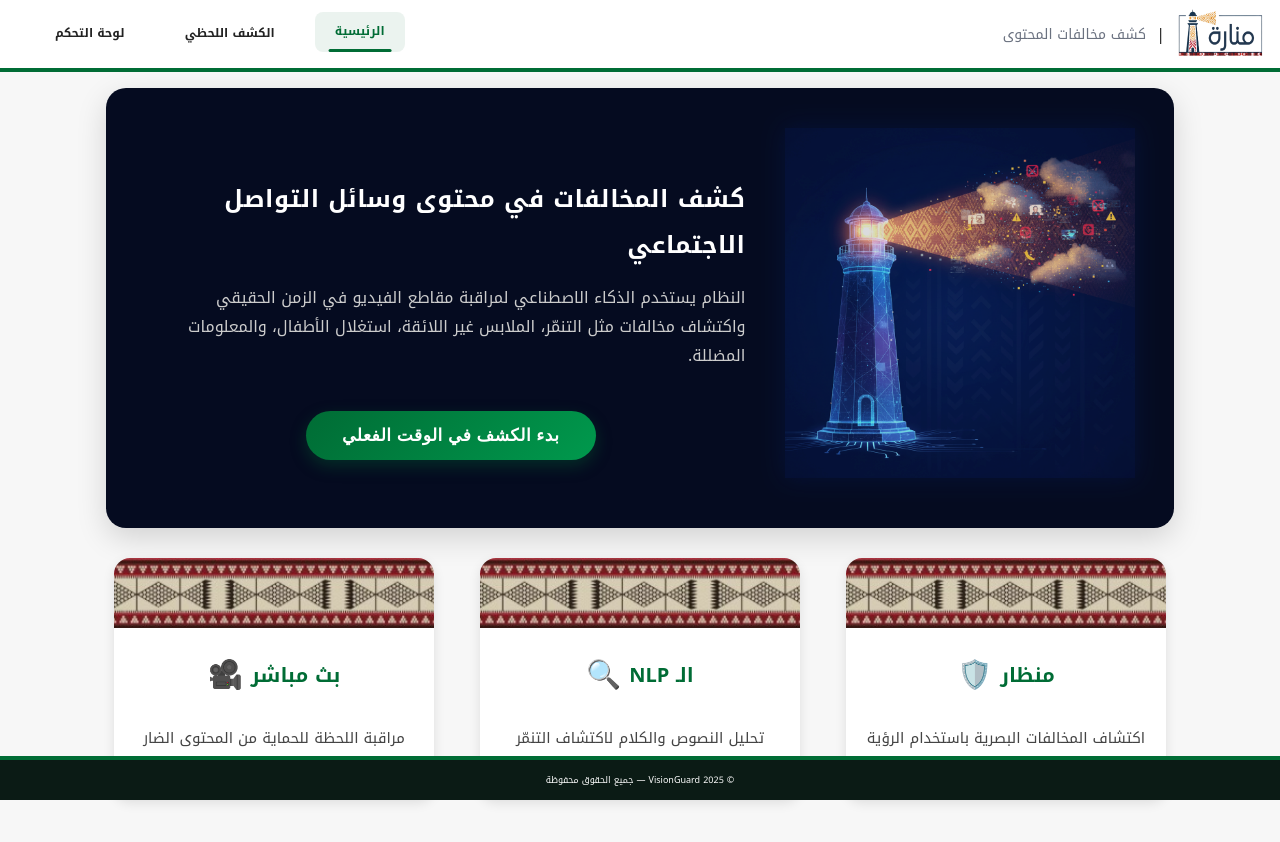
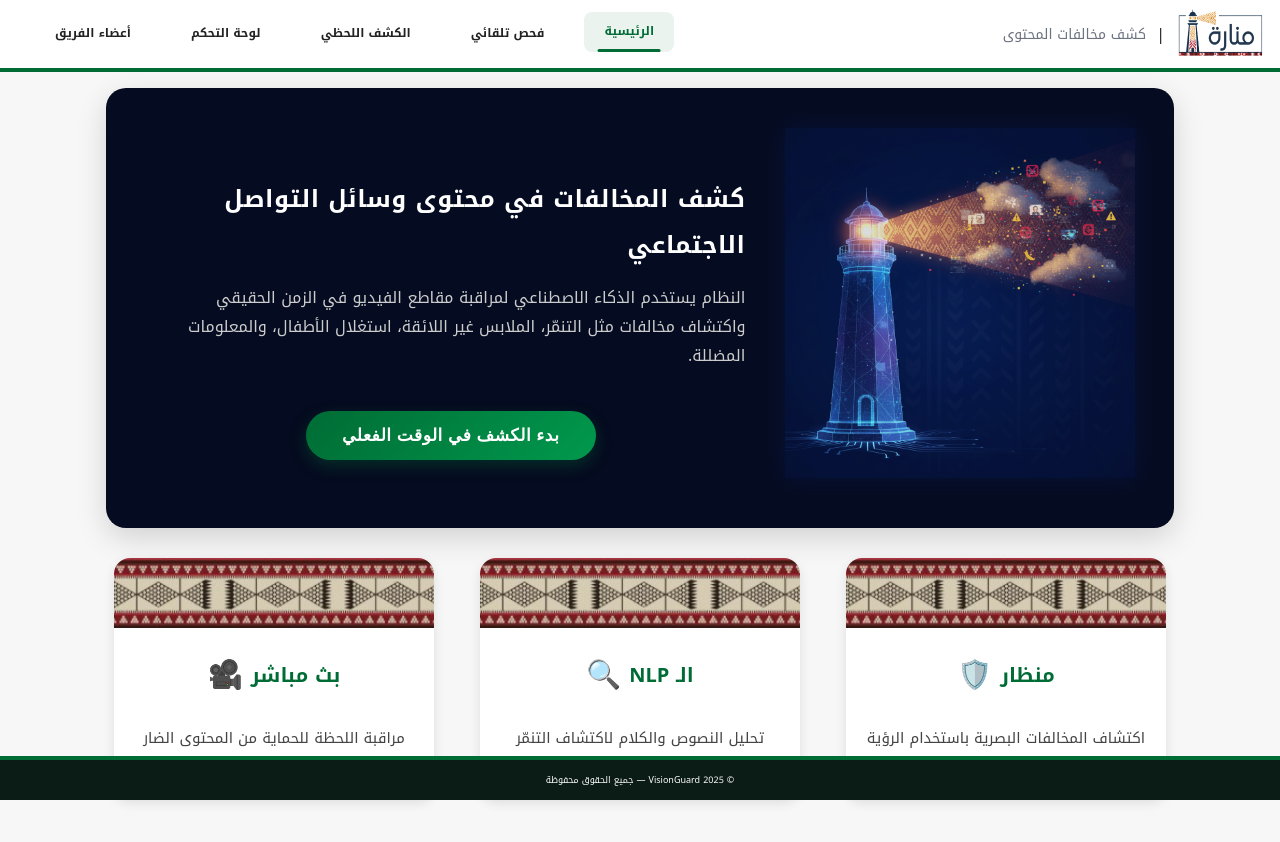
Before and after one commit to AI-AugToOct/capstone-project-manarah, a React (Vite) app: page / in a window 1280 px wide. Shown: the top 842 px of the page. Built offline with nearby package versions, Linux system fonts and the light colour scheme; a web font is replaced by a local one.

Commit message:
Update Header.jsx

```diff
--- a/src/components/Header.jsx
+++ b/src/components/Header.jsx
@@ -19,6 +19,9 @@ export default function Header() {
         >
           الرئيسية
         </NavLink>
+        <NavLink to="/autoscan" className={({ isActive }) => isActive ? "active" : ""}>
+          فحص تلقائي
+        </NavLink>
 
         <NavLink
           to="/realtime"
@@ -33,6 +36,12 @@ export default function Header() {
         >
           لوحة التحكم
         </NavLink>
+        <NavLink
+          to="/members"
+          className={({ isActive }) => isActive ? "active" : ""}>
+          أعضاء الفريق
+        </NavLink>
+
       </nav>
 
     </header>
```
